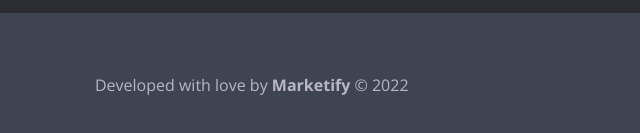
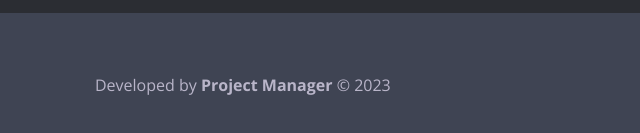
Before and after one commit to Manish-119/Dizme, a plain HTML site: page index-dark.html in a window 1280 px wide. Shown: the part 9474-9607 px from the top of the page, 0-640 px from the left. Drawn offline with nearby package versions, Linux system fonts and the light colour scheme; no server answers; animation ran at ten frames a second.

Commit message:
Update index-dark.html

```diff
--- a/index-dark.html
+++ b/index-dark.html
@@ -918,7 +918,7 @@
 <div class="container">
 <div class="inner">
 <div class="left wow fadeInLeft" data-wow-duration="1s">
-<p>Developed with love by <a href="https://themeforest.net/user/marketify" target="_blank">Marketify</a> &copy; 2022</p>
+<p>Developed by <a href="https://themeforest.net/user/marketify" target="_blank">Project Manager</a> &copy; 2023</p>
 </div>
 <div class="right wow fadeInRight" data-wow-duration="1s">
 <ul>
```
